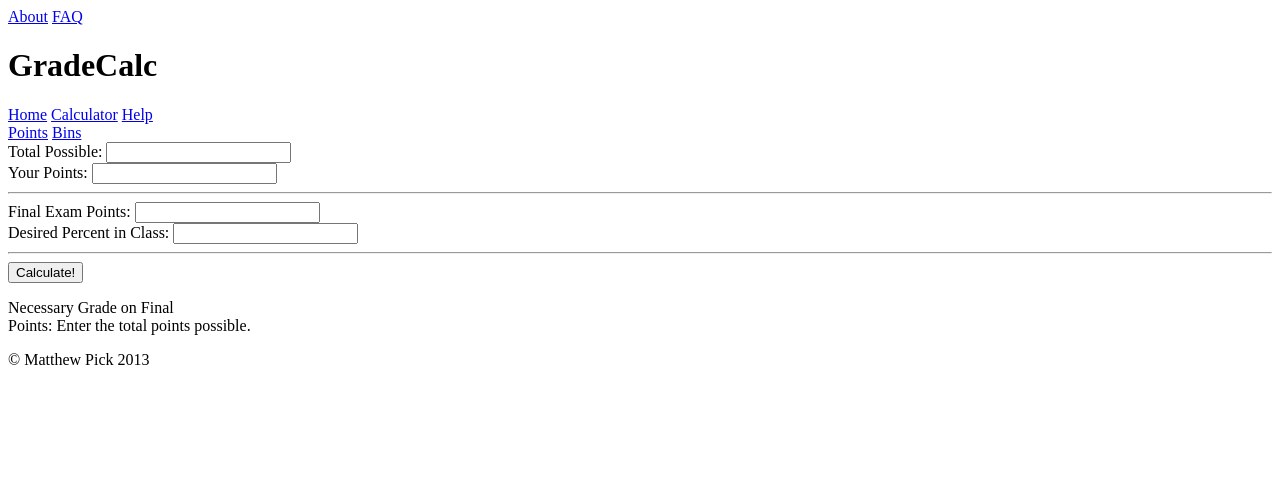
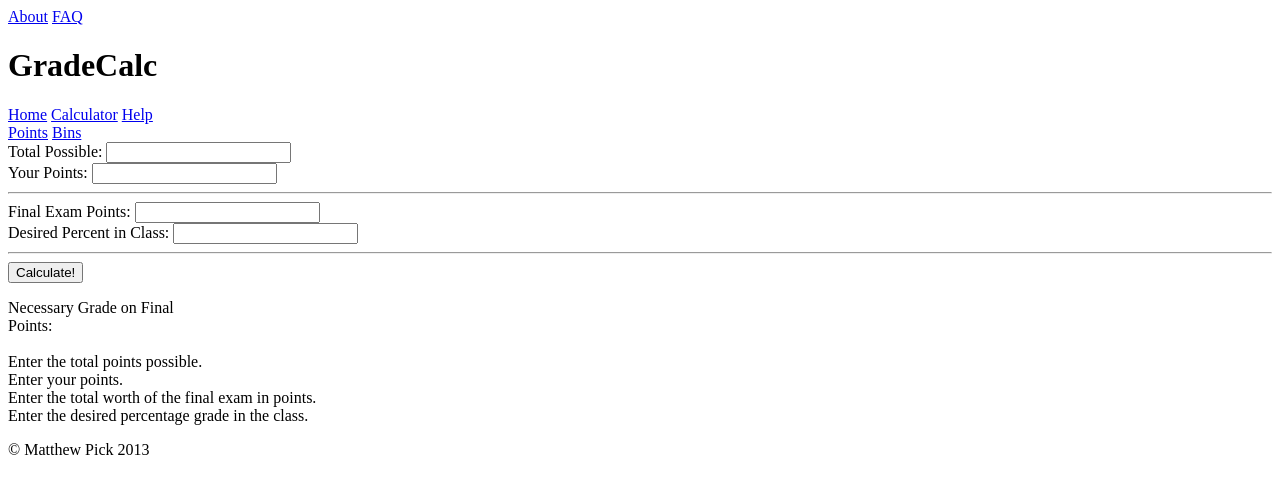
Before and after one commit to cybermatthew/AceMyGPA, a PHP site: page /pointcalc.php in a window 1280 px wide. Shown: the top 494 px of the page. Run offline with PHP 8.4, Linux system fonts and the light colour scheme; data that the repository does not hold is empty.

Commit message:
Before changing form.

```diff
--- a/gradecalc/pointcalc.php
+++ b/gradecalc/pointcalc.php
@@ -3,7 +3,7 @@
 <?PHP include("calcLabels.php"); ?>
       <div id=pointPageText>
       	   <form action="pointcalc.php" method="post">
-	   	 Total Possible: <input type="text" name="totalPossible"><br>
+	   	  Total Possible: <input type="text" name="totalPossible"><br>
 	  	  Your Points: <input type="text" name="yourPoints"><br>
 		  <hr>
 	   	  Final Exam Points: <input type="text" name="finalPoints"><br>
@@ -19,7 +19,17 @@
 
 <?php
 function calculate(){
+	 echo "<br>";
 	 if($_POST['totalPossible'] == ''){
-	 	echo 'Enter the total points possible.';
+	 	echo "<br>Enter the total points possible.";
 	 }
+	 if($_POST['yourPoints'] == ''){
+                echo "<br>Enter your points.";
+         }
+	 if($_POST['finalPoints'] == ''){
+                echo "<br>Enter the total worth of the final exam in points.";
+         }
+	 if($_POST['desiredPercent'] == ''){
+                echo "<br>Enter the desired percentage grade in the class.";
+         }
 }
```
